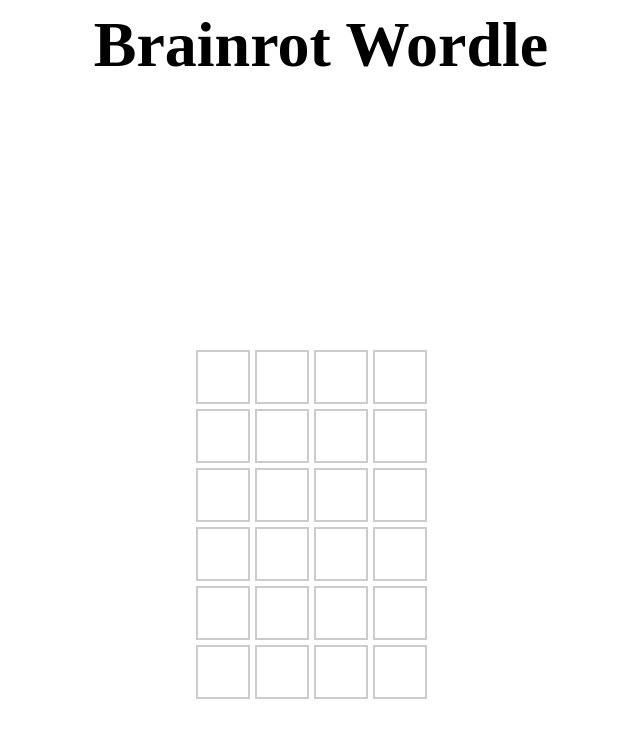
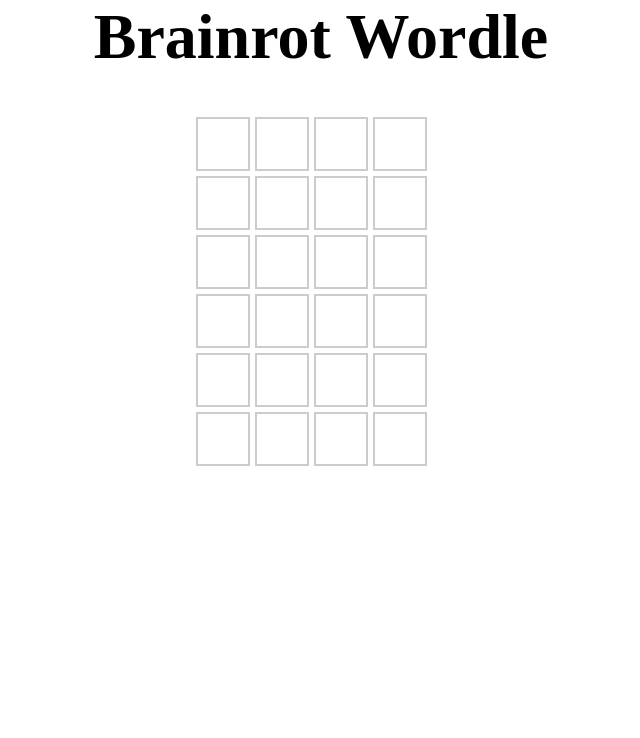
Before and after one commit to AngadOnTop/brainrot_wordle, a React (Vite) app in the folder brainrot-wordle/: page / in a window 1280 px wide. Shown: the top 738 px of the page, without its empty margins (319-959 px from the left). Built offline with nearby package versions, Linux system fonts and the light colour scheme.

Commit message:
remove the annoying scroll and autofocus
removed the annoying scroll thingy and autofocuses so you dont have to click it t0 take input.

```diff
--- a/brainrot-wordle/src/Game.css
+++ b/brainrot-wordle/src/Game.css
@@ -1,3 +1,11 @@
+body {
+    margin: 0;
+    padding: 0;
+    overflow: hidden;
+    height: 100vh;
+    width: 100vw;
+}
+
 .cell.space {
     border: none;
     background: none;
@@ -8,7 +16,6 @@
     display: flex;
     justify-content: center;
     align-items: center;
-    min-height: 100vh;
 }
 
 .title {
--- a/brainrot-wordle/src/Game.jsx
+++ b/brainrot-wordle/src/Game.jsx
@@ -1,8 +1,14 @@
-import { useState } from "react"
+import { useEffect, useRef, useState } from "react"
 import words from "./words.js"
 import './Game.css'
 
 function Game() {
+    const gameRef = useRef(null)
+
+    useEffect(() => {
+        gameRef.current?.focus()
+    })
+
     const [chosenWord] = useState(() => {
         const randomIndex = Math.floor(Math.random() * words.length)
         console.log(words[randomIndex])
```
